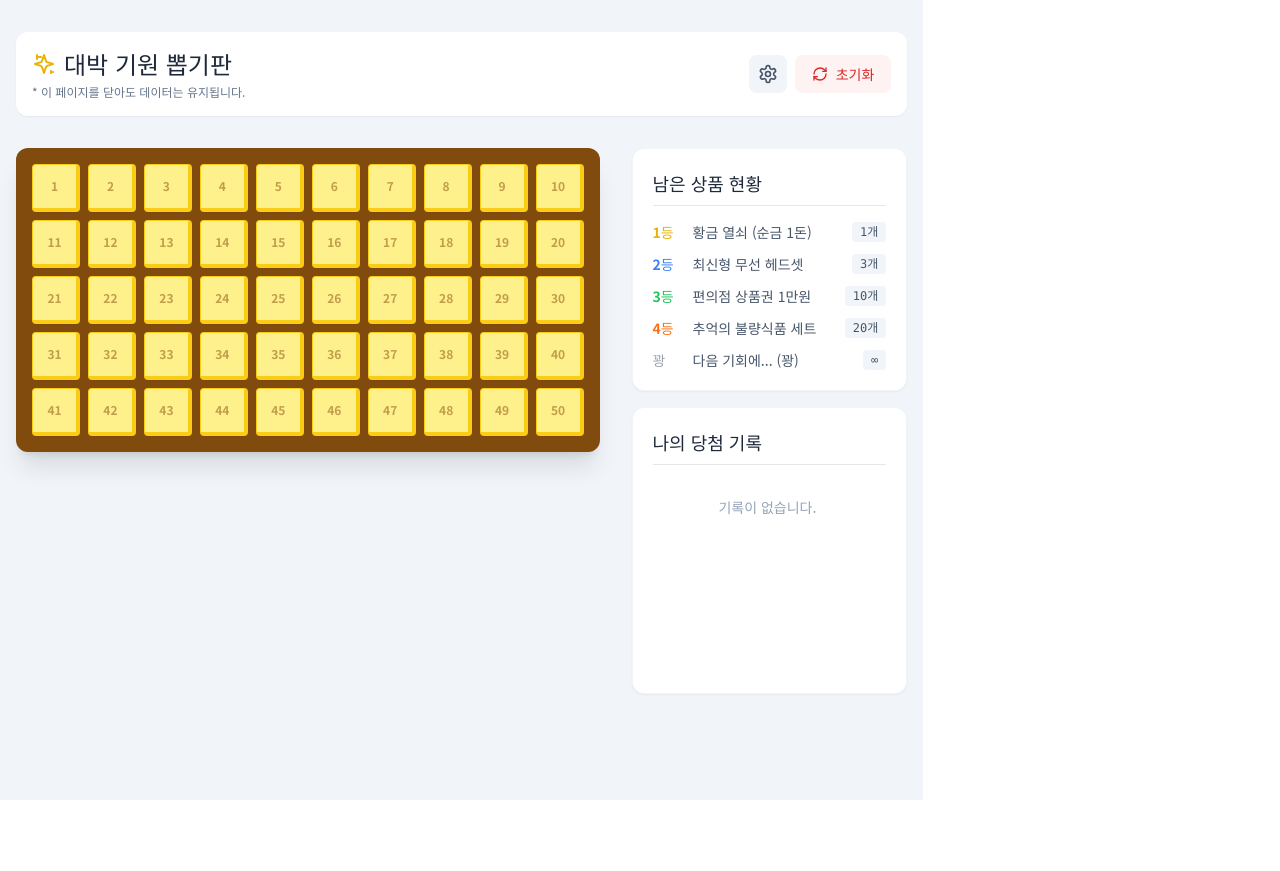
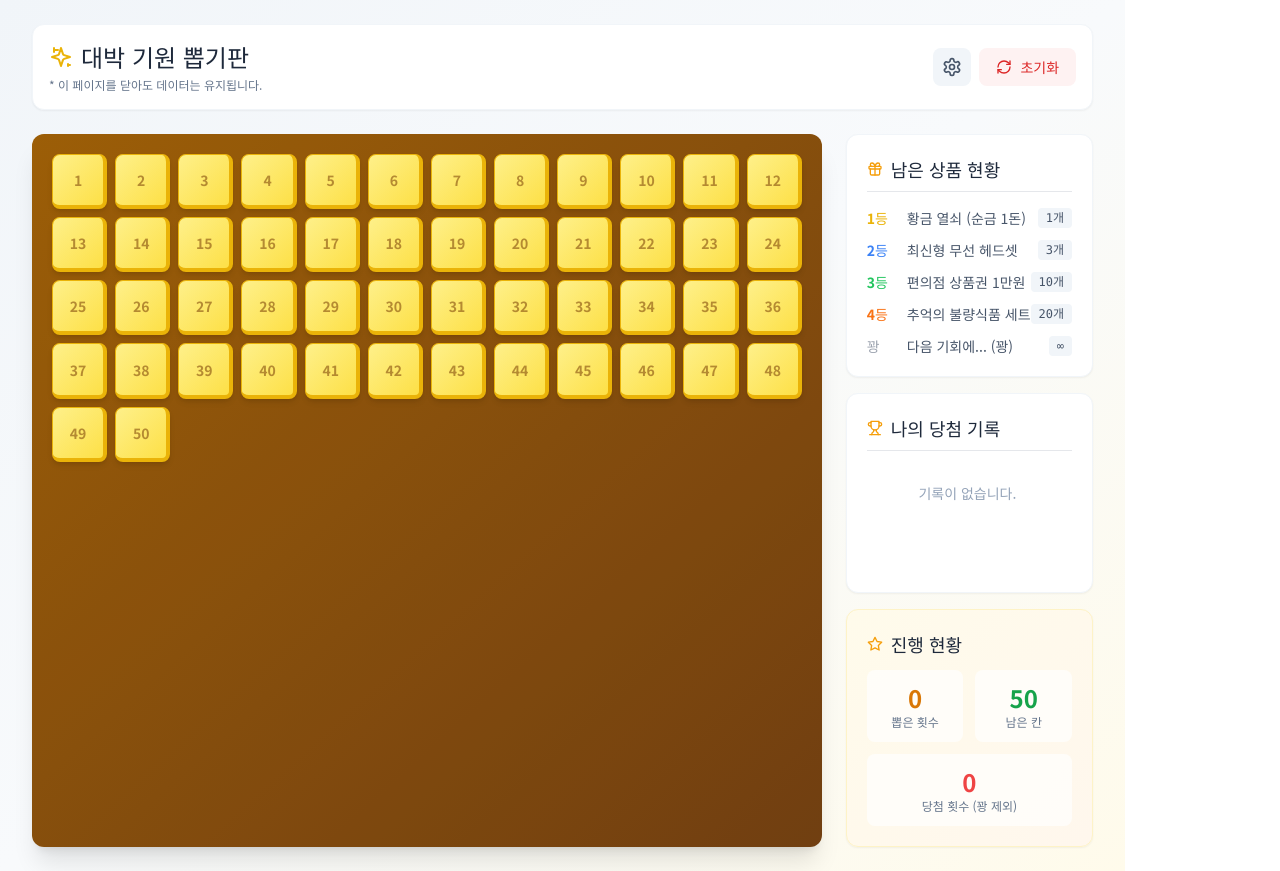
Before and after one commit to smky0311/bbokki_game, a React (Vite) app in the folder bbokki_game.client/: page / in a window 1280 px wide. Before the commit the page ends 800 px from the top, so only its background shows below. Built offline with nearby package versions, Linux system fonts and the light colour scheme.

Commit message:
opus의견추가

```diff
--- a/bbokki_game.client/src/App.jsx
+++ b/bbokki_game.client/src/App.jsx
@@ -179,8 +179,9 @@ const App = () => {
     };
 
     return (
-        <div className="min-h-screen bg-slate-100 flex flex-col items-center py-4 px-2 sm:py-8 sm:px-4 font-sans select-none">
-            <div className="w-full max-w-[95vw] xl:max-w-7xl flex justify-between items-center mb-4 sm:mb-8 bg-white p-3 sm:p-4 rounded-xl shadow-sm">
+        <div className="min-h-screen bg-gradient-to-br from-slate-100 via-slate-50 to-amber-50 flex flex-col py-4 px-3 sm:py-6 sm:px-6 lg:px-8 font-sans select-none">
+            {/* 헤더 */}
+            <div className="w-full flex justify-between items-center mb-4 sm:mb-6 bg-white p-3 sm:p-4 rounded-xl shadow-sm border border-slate-100">
                 <div>
                     <h1 className="text-xl sm:text-2xl font-bold text-slate-800 flex items-center gap-2">
                         <IconSparkles className="text-yellow-500 w-5 h-5 sm:w-6 sm:h-6" /> 대박 기원 뽑기판
@@ -197,31 +198,33 @@ const App = () => {
                 </div>
             </div>
 
-            <div className="w-full max-w-[95vw] xl:max-w-7xl grid grid-cols-1 lg:grid-cols-3 gap-4 sm:gap-8">
-                {/* 왼쪽: 뽑기판 */}
-                <div className="lg:col-span-2">
-                    <div className="bg-yellow-800 p-3 sm:p-4 rounded-xl shadow-xl relative">
+            {/* 메인 컨텐츠 - 전체 너비 사용 */}
+            <div className="w-full flex-1 grid grid-cols-1 xl:grid-cols-4 gap-4 sm:gap-6">
+                {/* 왼쪽: 뽑기판 - 넓은 화면에서 3칸 차지 */}
+                <div className="xl:col-span-3">
+                    <div className="bg-gradient-to-br from-yellow-700 to-yellow-900 p-3 sm:p-5 rounded-xl shadow-xl relative h-full">
                         <div className="absolute inset-0 bg-yellow-900 opacity-10 rounded-xl pointer-events-none"></div>
-                        <div className="grid grid-cols-5 sm:grid-cols-8 lg:grid-cols-10 gap-1 sm:gap-2 relative z-10">
+                        {/* 그리드 컬럼 수를 화면 크기에 따라 더 세밀하게 조정 */}
+                        <div className="grid grid-cols-5 sm:grid-cols-8 md:grid-cols-10 lg:grid-cols-12 xl:grid-cols-12 2xl:grid-cols-15 gap-1.5 sm:gap-2 relative z-10">
                             {board.map((slot, index) => (
                                 <button
                                     key={slot.id}
                                     onClick={() => handleSlotClick(index)}
                                     disabled={slot.isOpen}
                                     className={`
-                    aspect-square relative rounded shadow-sm flex items-center justify-center text-[10px] sm:text-xs font-bold transition-all duration-300
+                    aspect-square relative rounded-lg shadow-md flex items-center justify-center text-[10px] sm:text-xs md:text-sm font-bold transition-all duration-300
                     ${slot.isOpen
                                             ? 'bg-white border-2 border-slate-200 cursor-default'
-                                            : 'bg-yellow-200 hover:bg-yellow-100 border-b-4 border-r-4 border-yellow-400 hover:scale-105 active:scale-95 cursor-pointer text-yellow-800'
+                                            : 'bg-gradient-to-br from-yellow-200 to-yellow-300 hover:from-yellow-100 hover:to-yellow-200 border-b-4 border-r-4 border-yellow-500 hover:scale-105 active:scale-95 cursor-pointer text-yellow-800 shadow-lg'
                                         }
                   `}
                                 >
                                     {slot.isOpen ? (
-                                        <span className={`text-center leading-tight ${slot.prizeData?.rank === 5 ? 'text-slate-400' : 'text-red-500'}`}>
+                                        <span className={`text-center leading-tight ${slot.prizeData?.rank === 5 ? 'text-slate-400' : 'text-red-500 font-extrabold'}`}>
                                             {slot.prizeData?.rank === 5 ? '꽝' : `${slot.prizeData?.rank}등`}
                                         </span>
                                     ) : (
-                                        <span className="opacity-50">{slot.number}</span>
+                                        <span className="opacity-60">{slot.number}</span>
                                     )}
                                 </button>
                             ))}
@@ -229,16 +232,20 @@ const App = () => {
                     </div>
                 </div>
 
-                {/* 오른쪽: 현황 */}
-                <div className="flex flex-col gap-4">
+                {/* 오른쪽: 현황 패널 */}
+                <div className="xl:col-span-1 flex flex-col gap-4">
+                    {/* 남은 상품 현황 */}
                     <div className="bg-white p-4 sm:p-5 rounded-xl shadow-sm border border-slate-100">
-                        <h2 className="font-bold text-base sm:text-lg mb-4 text-slate-800 border-b pb-2">남은 상품 현황</h2>
+                        <h2 className="font-bold text-base sm:text-lg mb-4 text-slate-800 border-b pb-2 flex items-center gap-2">
+                            <IconGift className="w-4 h-4 text-amber-500" />
+                            남은 상품 현황
+                        </h2>
                         <ul className="space-y-3">
                             {prizes.map((prize) => (
                                 <li key={prize.id} className="flex justify-between items-center text-xs sm:text-sm">
                                     <div className="flex items-center gap-2">
                                         <span className={`font-bold w-8 ${prize.color}`}>{prize.rank === 5 ? '꽝' : `${prize.rank}등`}</span>
-                                        <span className="text-slate-600 truncate max-w-[120px] sm:max-w-[150px]">{prize.name}</span>
+                                        <span className="text-slate-600 truncate max-w-[100px] sm:max-w-[140px] lg:max-w-[180px]">{prize.name}</span>
                                     </div>
                                     <span className={`font-mono font-medium px-2 py-0.5 rounded text-xs ${prize.current === 0 ? 'bg-red-100 text-red-500' : 'bg-slate-100 text-slate-600'}`}>
                                         {prize.rank === 5 ? '∞' : `${prize.current}개`}
@@ -248,26 +255,59 @@ const App = () => {
                         </ul>
                     </div>
 
-                    <div className="bg-white p-4 sm:p-5 rounded-xl shadow-sm border border-slate-100 flex-1">
-                        <h2 className="font-bold text-base sm:text-lg mb-4 text-slate-800 border-b pb-2">나의 당첨 기록</h2>
-                        <div className="h-48 overflow-y-auto space-y-2 pr-1 custom-scrollbar">
+                    {/* 나의 당첨 기록 */}
+                    <div className="bg-white p-4 sm:p-5 rounded-xl shadow-sm border border-slate-100 flex-1 min-h-[200px]">
+                        <h2 className="font-bold text-base sm:text-lg mb-4 text-slate-800 border-b pb-2 flex items-center gap-2">
+                            <IconTrophy className="w-4 h-4 text-amber-500" />
+                            나의 당첨 기록
+                        </h2>
+                        <div className="h-48 xl:h-auto xl:max-h-[400px] overflow-y-auto space-y-2 pr-1 custom-scrollbar">
                             {history.length === 0 ? (
                                 <p className="text-slate-400 text-center text-xs sm:text-sm py-4">기록이 없습니다.</p>
                             ) : (
                                 history.map((record, idx) => (
-                                    <div key={idx} className="flex justify-between items-center text-xs sm:text-sm p-2 bg-slate-50 rounded">
+                                    <div key={idx} className="flex justify-between items-center text-xs sm:text-sm p-2 bg-slate-50 rounded-lg hover:bg-slate-100 transition-colors">
                                         <span className={record.rank <= 3 ? "font-bold text-red-500" : "text-slate-500"}>
                                             {record.rank === 5 ? '꽝' : `${record.rank}등`}
                                         </span>
-                                        <span className="text-xs text-slate-400 truncate max-w-[150px]">{record.name}</span>
+                                        <span className="text-xs text-slate-400 truncate max-w-[120px] sm:max-w-[150px]">{record.name}</span>
                                     </div>
                                 ))
                             )}
                         </div>
                     </div>
+
+                    {/* 통계 카드 추가 - 여백 활용 */}
+                    <div className="bg-gradient-to-br from-amber-50 to-orange-50 p-4 sm:p-5 rounded-xl shadow-sm border border-amber-100">
+                        <h2 className="font-bold text-base sm:text-lg mb-3 text-slate-800 flex items-center gap-2">
+                            <IconStar className="w-4 h-4 text-amber-500" />
+                            진행 현황
+                        </h2>
+                        <div className="grid grid-cols-2 gap-3">
+                            <div className="bg-white/70 rounded-lg p-3 text-center">
+                                <div className="text-2xl font-bold text-amber-600">
+                                    {board.filter(s => s.isOpen).length}
+                                </div>
+                                <div className="text-xs text-slate-500">뽑은 횟수</div>
+                            </div>
+                            <div className="bg-white/70 rounded-lg p-3 text-center">
+                                <div className="text-2xl font-bold text-green-600">
+                                    {board.filter(s => !s.isOpen).length}
+                                </div>
+                                <div className="text-xs text-slate-500">남은 칸</div>
+                            </div>
+                            <div className="bg-white/70 rounded-lg p-3 text-center col-span-2">
+                                <div className="text-2xl font-bold text-red-500">
+                                    {history.filter(h => h.rank <= 4).length}
+                                </div>
+                                <div className="text-xs text-slate-500">당첨 횟수 (꽝 제외)</div>
+                            </div>
+                        </div>
+                    </div>
                 </div>
             </div>
 
+            {/* 당첨 결과 모달 */}
             {isModalOpen && selectedPrize && (
                 <div className="fixed inset-0 z-50 flex items-center justify-center p-4 bg-black/60 backdrop-blur-sm animate-in fade-in duration-200" onClick={() => setIsModalOpen(false)}>
                     <div className="bg-white rounded-2xl shadow-2xl p-6 sm:p-8 max-w-sm w-full text-center transform scale-100 animate-in zoom-in-95 duration-200" onClick={e => e.stopPropagation()}>
@@ -348,6 +388,29 @@ const App = () => {
                     </div>
                 </div>
             )}
+
+            {/* Tailwind 15열 그리드 커스텀 스타일 */}
+            <style>{`
+        @media (min-width: 1536px) {
+          .grid-cols-15 {
+            grid-template-columns: repeat(15, minmax(0, 1fr));
+          }
+        }
+        .custom-scrollbar::-webkit-scrollbar {
+          width: 4px;
+        }
+        .custom-scrollbar::-webkit-scrollbar-track {
+          background: #f1f5f9;
+          border-radius: 4px;
+        }
+        .custom-scrollbar::-webkit-scrollbar-thumb {
+          background: #cbd5e1;
+          border-radius: 4px;
+        }
+        .custom-scrollbar::-webkit-scrollbar-thumb:hover {
+          background: #94a3b8;
+        }
+      `}</style>
         </div>
     );
 };
```
